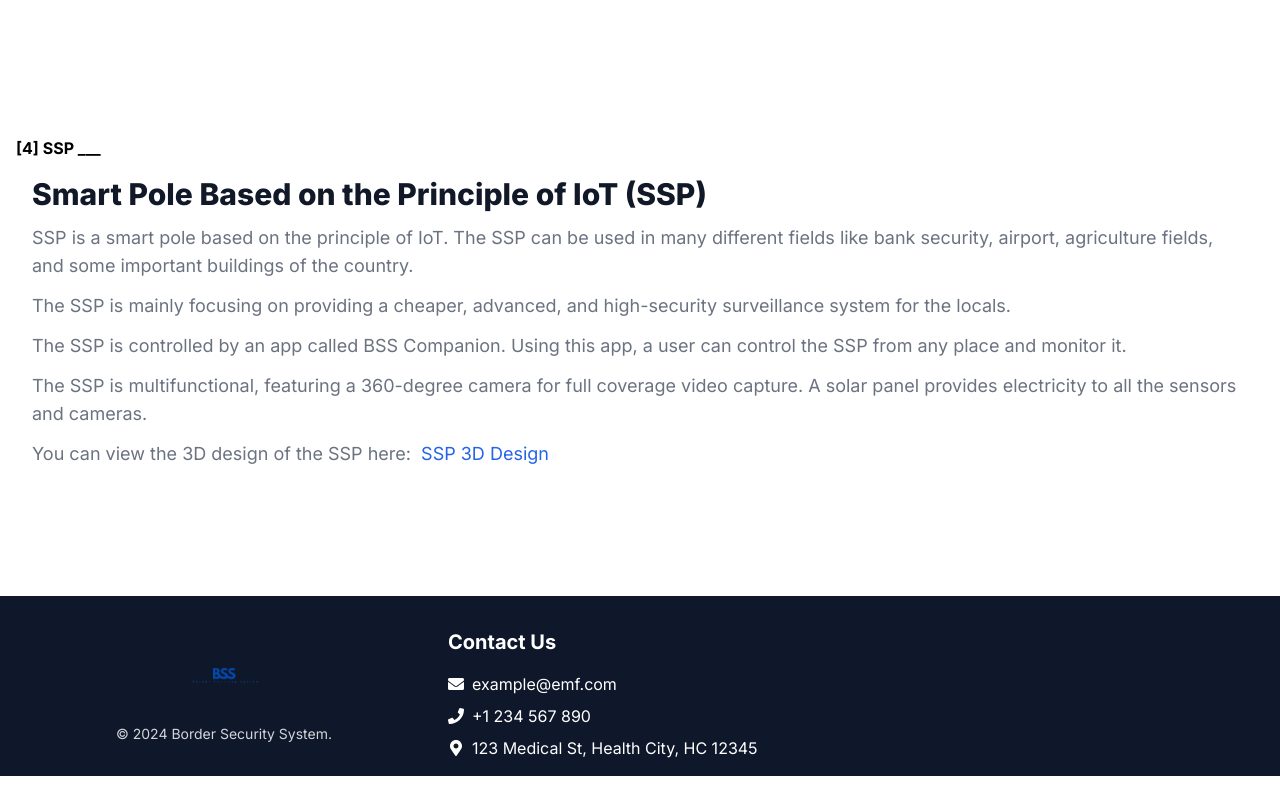
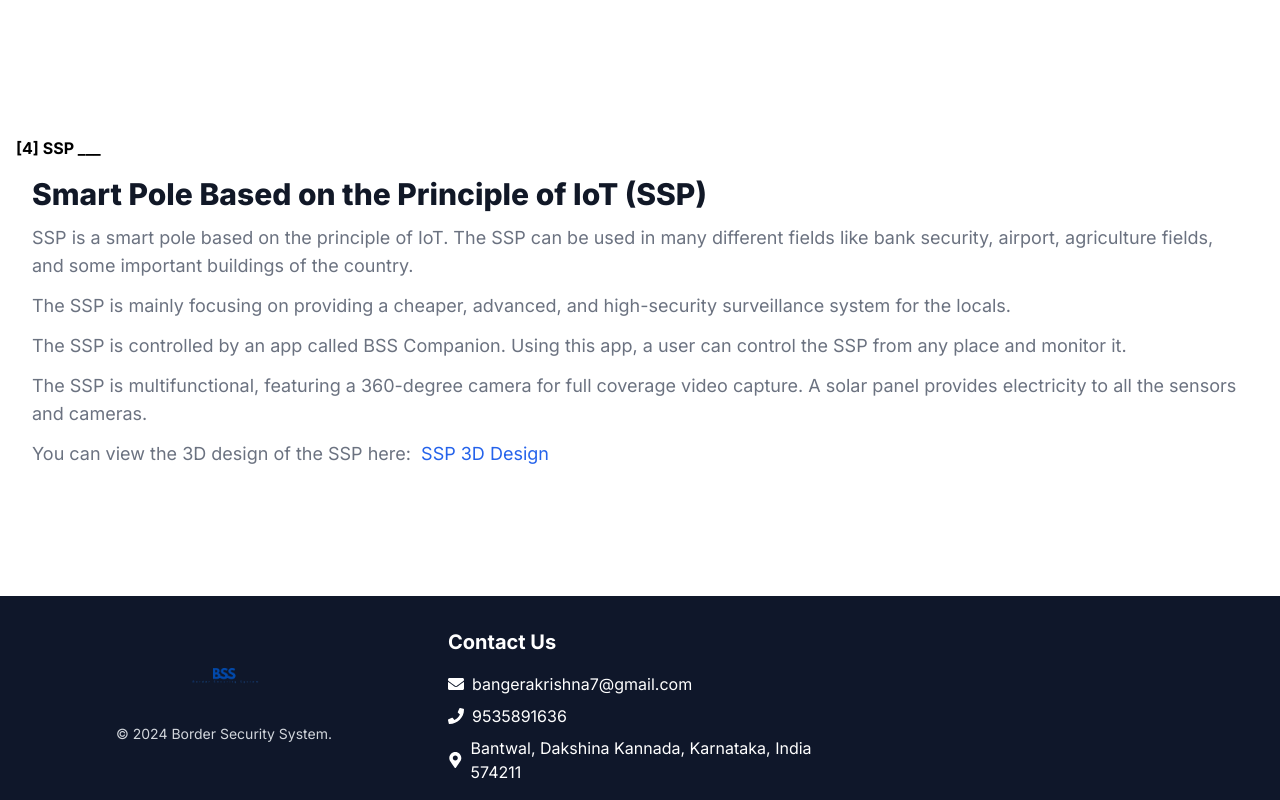
Before and after one commit to gaureshpai/ArcanaTechnology, a Next.js app: page / in a window 1280 px wide. Shown: the part 2556-3356 px from the top of the page. Before the commit the page ends 3332 px from the top, so only its background shows below. Built offline with nearby package versions, Linux system fonts and the light colour scheme.

Commit message:
info for footer

```diff
--- a/components/Footer.tsx
+++ b/components/Footer.tsx
@@ -30,15 +30,15 @@ const Footer = () => {
             <ul className="space-y-2">
               <li className="flex items-center">
                 <FaEnvelope className="mr-2" />
-                <a href="mailto:example@emf.com" className="hover:text-blue-400 transition duration-200">example@emf.com</a>
+                <a href="mailto:bangerakrishna7@gmail.com" className="hover:text-blue-400 transition duration-200">bangerakrishna7@gmail.com</a>
               </li>
               <li className="flex items-center">
                 <FaPhone className="mr-2" />
-                <a href="tel:+1234567890" className="hover:text-blue-400 transition duration-200">+1 234 567 890</a>
+                <a href="tel:9535891636" className="hover:text-blue-400 transition duration-200">9535891636</a>
               </li>
               <li className="flex items-center">
                 <FaMapMarkerAlt className="mr-2" />
-                <span>123 Medical St, Health City, HC 12345</span>
+                <span>Bantwal, Dakshina Kannada, Karnataka, India 574211</span>
               </li>
             </ul>
           </div>
```
